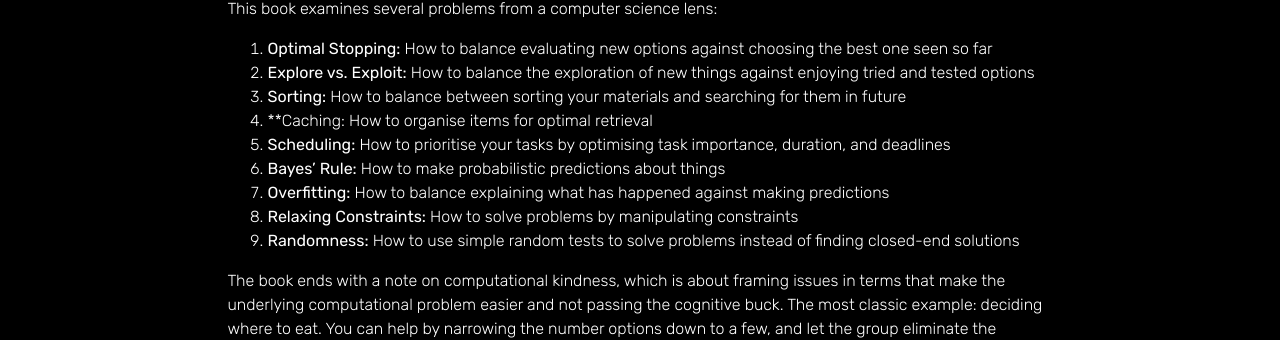
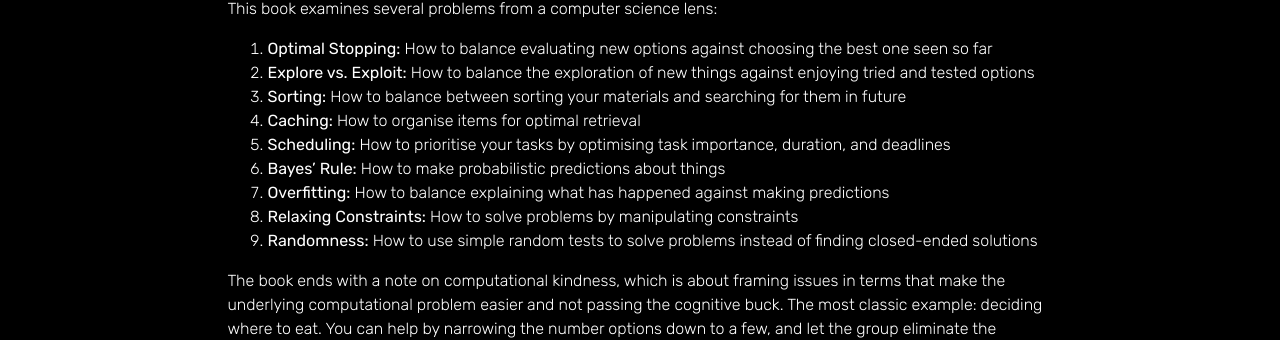
Before and after one commit to chrischow/booknuggets, a Jekyll site: the page built from _posts/2020-06-15-2020_22-algorithms-to-live-by.md, in a window 1280 px wide and 1384 px high. Shown: the part 785-1125 px from the top of the window. Built offline with Jekyll 4.4.1, drawn with Linux system fonts in a browser that asks for light colours; nearby versions of some CDN libraries; comment, search, counter and statistics services are not loaded.

Commit message:
Amend typos

```diff
--- a/_posts/2020-06-15-2020_22-algorithms-to-live-by.md
+++ b/_posts/2020-06-15-2020_22-algorithms-to-live-by.md
@@ -12,11 +12,11 @@ This book examines several problems from a computer science lens:
 1. **Optimal Stopping:** How to balance evaluating new options against choosing the best one seen so far
 2. **Explore vs. Exploit:** How to balance the exploration of new things against enjoying tried and tested options
 3. **Sorting:** How to balance between sorting your materials and searching for them in future
-4. **Caching: How to organise items for optimal retrieval
+4. **Caching:** How to organise items for optimal retrieval
 5. **Scheduling:** How to prioritise your tasks by optimising task importance, duration, and deadlines
 6. **Bayes' Rule:** How to make probabilistic predictions about things
 7. **Overfitting:** How to balance explaining what has happened against making predictions
 8. **Relaxing Constraints:** How to solve problems by manipulating constraints
-9. **Randomness:** How to use simple random tests to solve problems instead of finding closed-end solutions
+9. **Randomness:** How to use simple random tests to solve problems instead of finding closed-ended solutions
 
 The book ends with a note on computational kindness, which is about framing issues in terms that make the underlying computational problem easier and not passing the cognitive buck. The most classic example: deciding where to eat. You can help by narrowing the number options down to a few, and let the group eliminate the unwanted ones.
```
